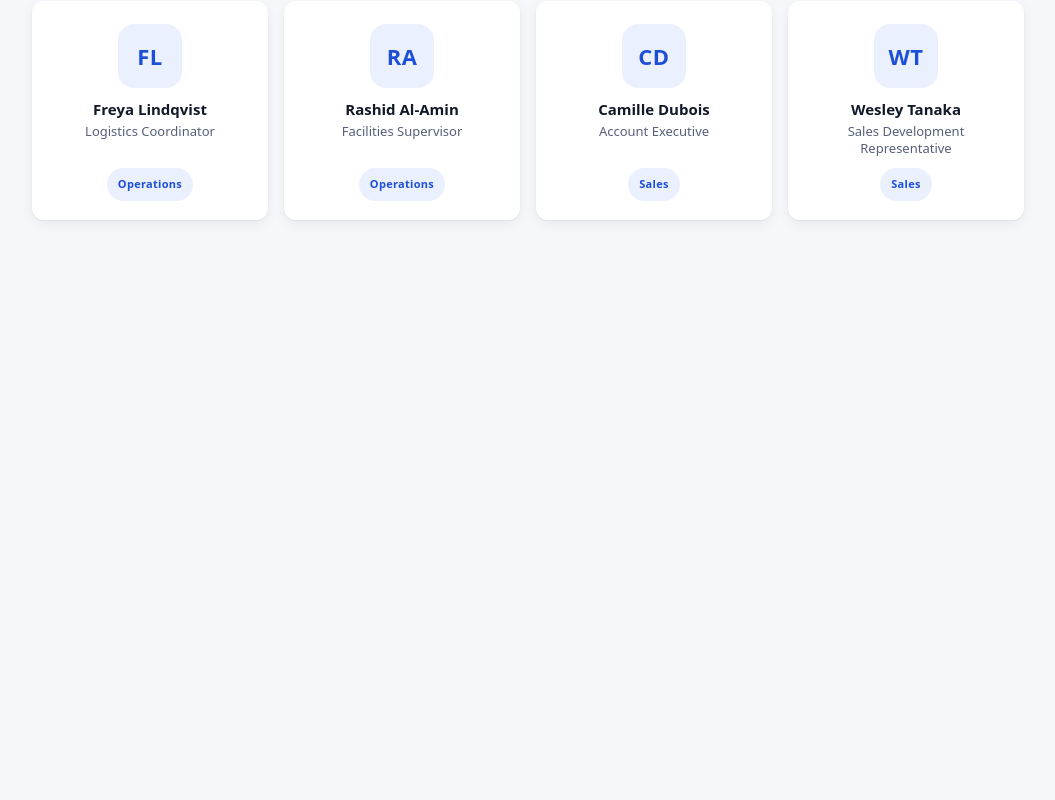
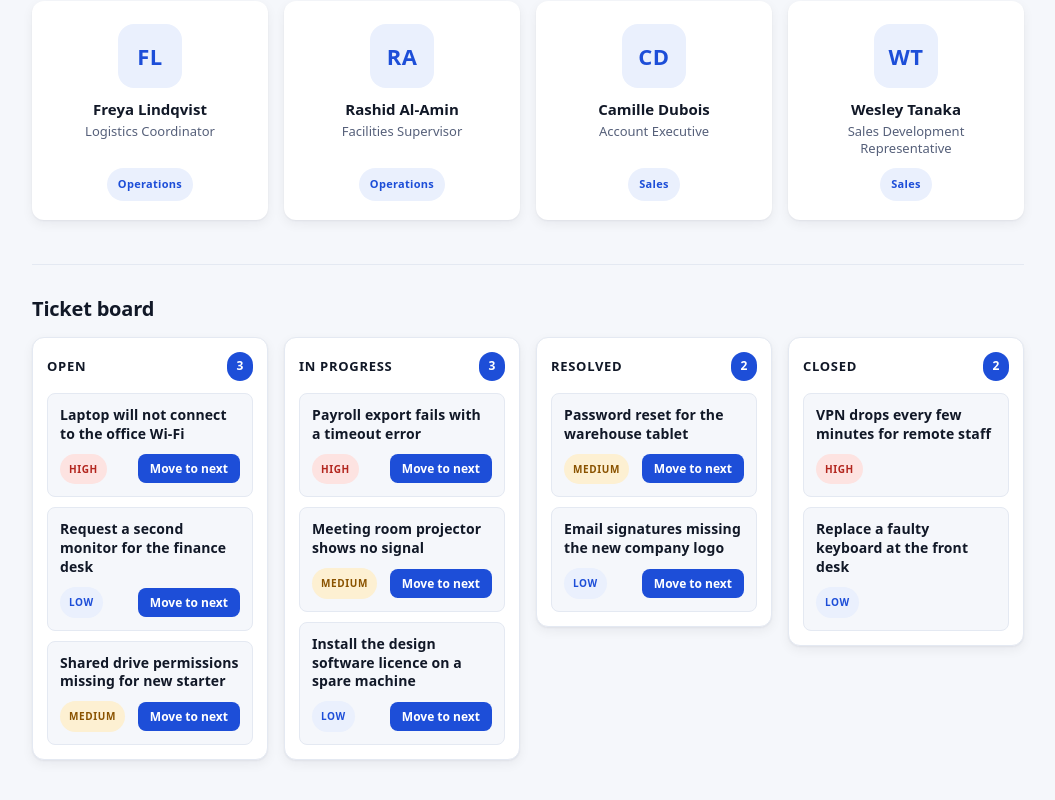
Before and after one commit to Jesutofunmiabby/opsdesk-frontend, a React (Vite) app: page / in a window 1280 px wide. Shown: the part 667-1467 px from the top of the page, without its empty margins (112-1167 px from the left). Before the commit the page ends 943 px from the top, so only its background shows below. Built offline with nearby package versions, Linux system fonts and the light colour scheme.

Commit message:
Show the ticket board below the employee directory
Renders TicketBoard in App, separated from the directory by a divider. The
board manages its own ticket state, so App passes it nothing.

```diff
--- a/src/App.css
+++ b/src/App.css
@@ -61,3 +61,10 @@
   border: 1px dashed var(--blue-soft-border);
   border-radius: var(--radius);
 }
+
+/* Separates the ticket board from the employee directory above it. */
+.app__board {
+  margin-top: 44px;
+  padding-top: 32px;
+  border-top: 1px solid var(--border);
+}
--- a/src/App.jsx
+++ b/src/App.jsx
@@ -6,6 +6,7 @@ import SearchBox from './components/SearchBox'
 import DepartmentFilter, {
   ALL_DEPARTMENTS,
 } from './components/DepartmentFilter'
+import TicketBoard from './components/TicketBoard'
 import './App.css'
 
 // Built from the data itself, so adding a department in employees.js puts it
@@ -75,6 +76,10 @@ function App() {
             />
           )}
         </main>
+
+        <div className="app__board">
+          <TicketBoard />
+        </div>
       </div>
     </div>
   )
```
